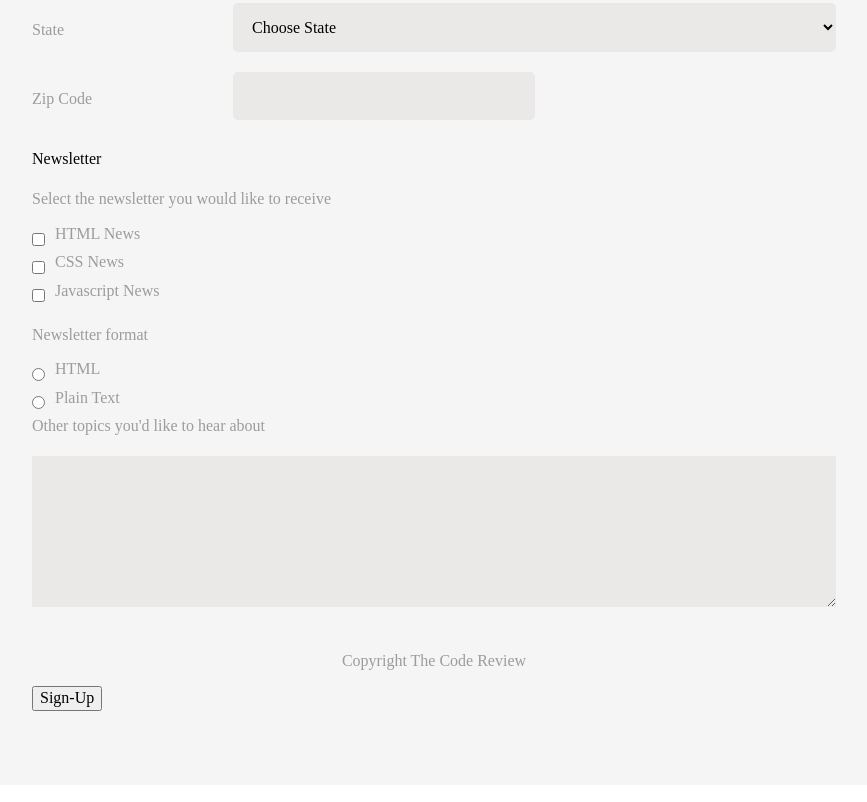
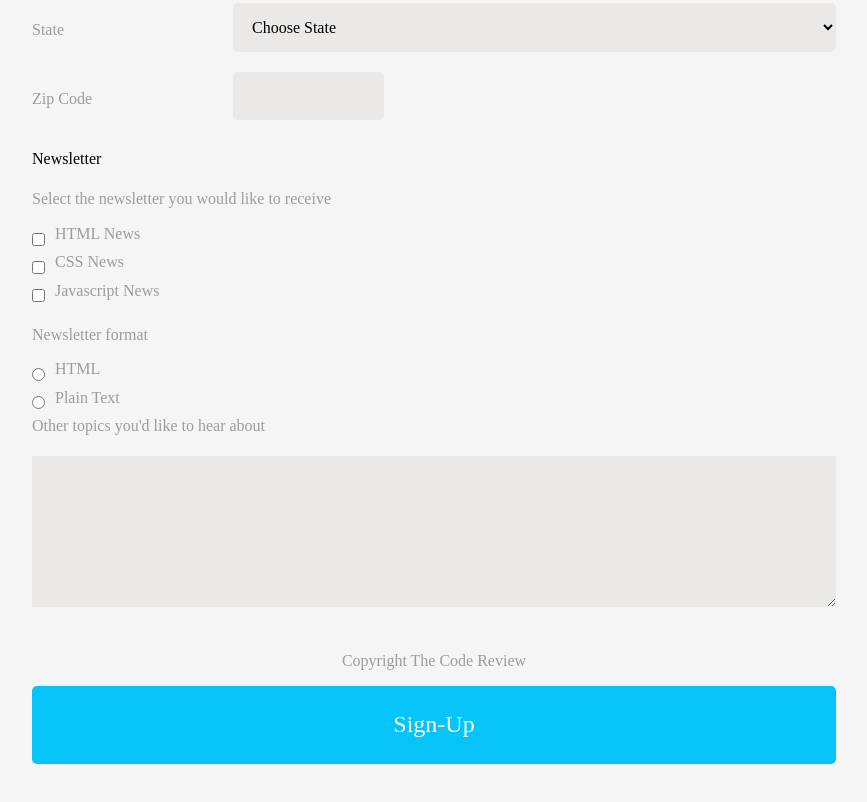
Before and after one commit to JoelPCruz/Tech-degree-project-3, a plain HTML site: page index.html in a window 1280 px wide. Shown: the part 708-1510 px from the top of the page, without its empty margins (206-1073 px from the left). Drawn offline with Linux system fonts and the light colour scheme.

Commit message:
fixed submit
added pointer

```diff
--- a/CSS/styles.css
+++ b/CSS/styles.css
@@ -91,7 +91,7 @@ fieldset {
 
 /* Shortening the width of zip */
 #zip {
-    width: 50%;
+    width: 25%;
 }
 
 /* (input) fields text aligned to the left */
@@ -147,7 +147,7 @@ textarea {
 }
 
 /* makes the submit button */
-#button {
+.button {
     width: 100%;
     background: rgb(6, 196, 248);
     border: none;
@@ -156,11 +156,12 @@ textarea {
     padding: 25px 0;
     font-size: 24px;
     text-align: center;
+    cursor: pointer;
 }
 
 
 /* changes color when hovered */
-#button:hover {
+.button:hover {
     background-color: #2e67f8;
     color:black;
 }
--- a/index.html
+++ b/index.html
@@ -170,7 +170,7 @@
 
                         <p class="copy">Copyright The Code Review</p>
                         <!-- SUBMIT BUTTON -->
-                        <input type="submit" value="Sign-Up">
+                        <input class="button" type="submit" value="Sign-Up">
                     </div>
                 </fieldset>
             </form>
```
